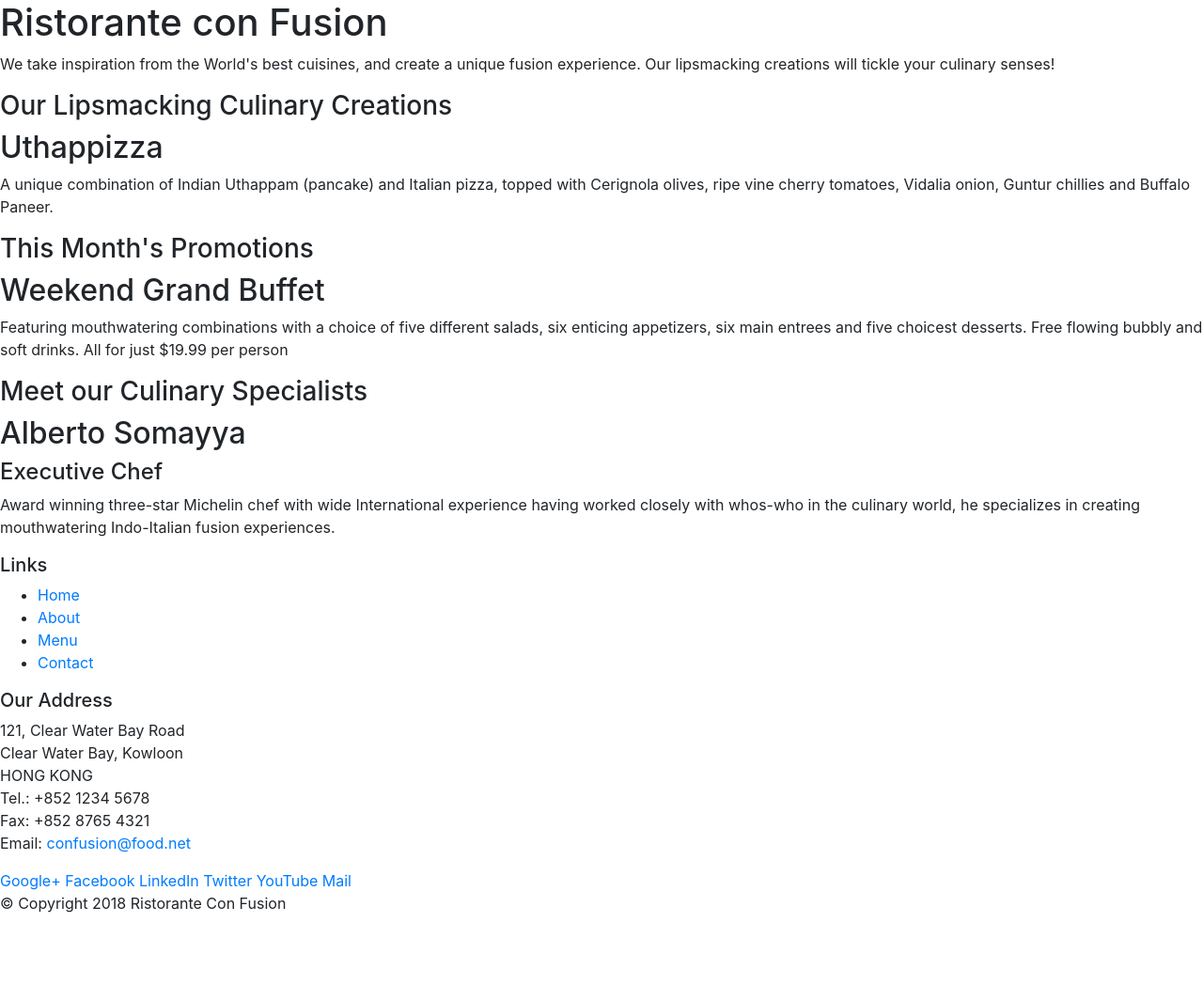
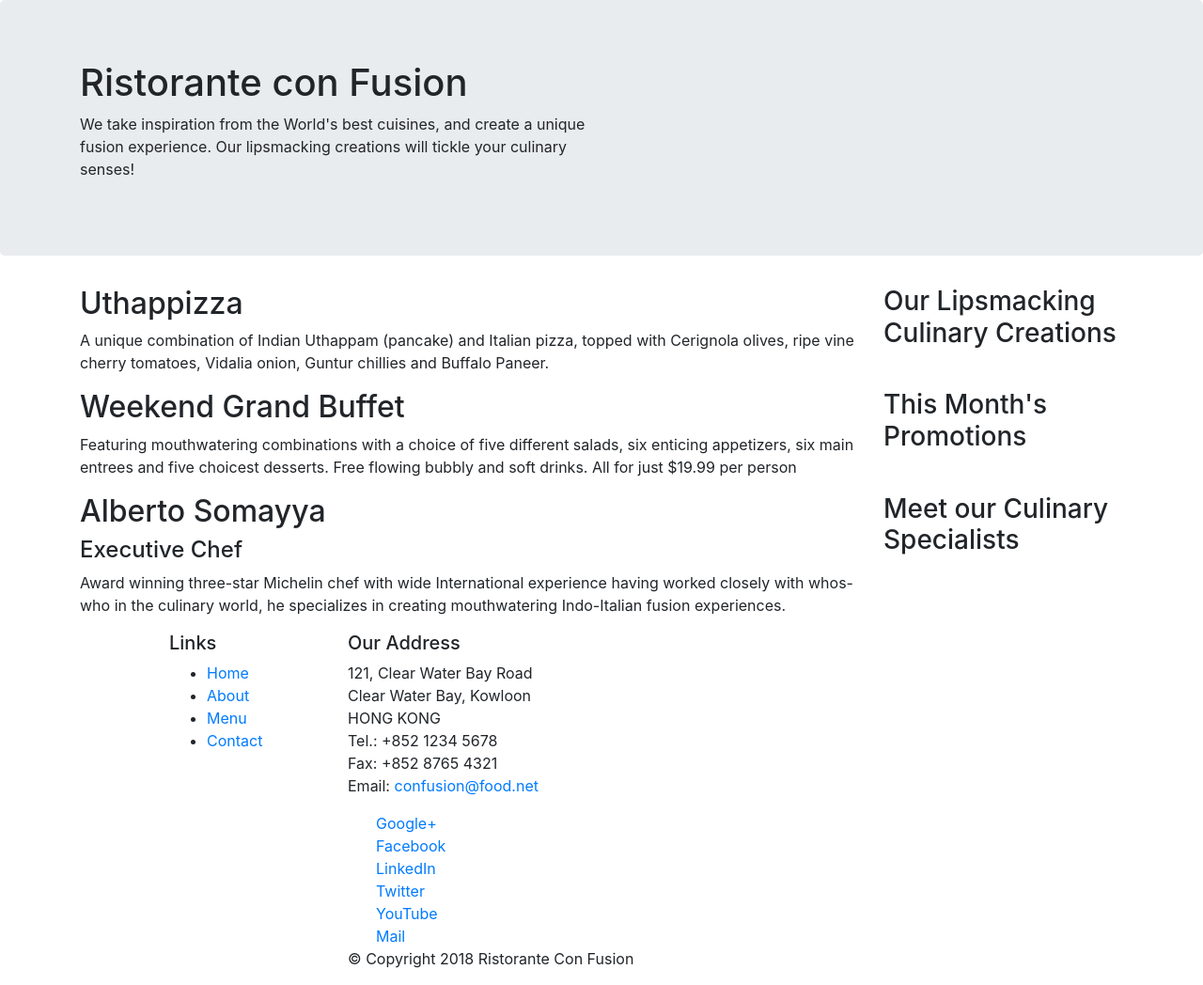
Before and after one commit to Miguel-1974/conFusion, a website: page index.html in a window 1280 px wide. Shown: the whole page at 94% size. Before the commit the page ends 989 px from the top, so only its background shows below. Drawn offline with nearby package versions, Linux system fonts and the light colour scheme.

Commit message:
Bootstrap Grid Part 1

```diff
--- a/index.html
+++ b/index.html
@@ -14,46 +14,46 @@
 
 <body>
 
-    <header>
-        <div>
-            <div>
-                <div>
+    <header class="jumbotron">
+        <div class="container">
+            <div class="row">
+                <div class="col-12 col-sm-6">
                     <h1>Ristorante con Fusion</h1>
                     <p>We take inspiration from the World's best cuisines, and create a unique fusion experience. Our lipsmacking creations will tickle your culinary senses!</p>
                 </div>
-                <div>
+                <div class="col-12 col-sm">
                 </div>
             </div>
         </div>
     </header>
 
-    <div>
-        <div>
-            <div>
+    <div class="container">
+        <div class="row">
+            <div class="col-12 col-sm-4 order-sm-last col-md-3">
                 <h3>Our Lipsmacking Culinary Creations</h3>
             </div>
-            <div>
+            <div class="col col-sm order-sm-first col-md">
                 <h2>Uthappizza</h2>
                 <p>A unique combination of Indian Uthappam (pancake) and Italian pizza, topped with Cerignola olives, ripe vine cherry tomatoes, Vidalia onion, Guntur chillies and Buffalo Paneer.</p>
             </div>
         </div>
 
 
-        <div>
-            <div>
+        <div class="row">
+            <div class="col-12 col-sm-4 order-sm-last col-md-3">
                 <h3>This Month's Promotions</h3>
             </div>
-            <div>
+            <div class="col col-sm order-sm-first col-md">
                 <h2>Weekend Grand Buffet</h2>
                 <p>Featuring mouthwatering combinations with a choice of five different salads, six enticing appetizers, six main entrees and five choicest desserts. Free flowing bubbly and soft drinks. All for just $19.99 per person </p>
             </div>
         </div>
 
-        <div>
-            <div>
+        <div class="row">
+            <div class="col-12 col-sm-4 order-sm-last col-md-3">
                 <h3>Meet our Culinary Specialists</h3>
             </div>
-            <div>
+            <div class="col col-sm order-sm-first col-md">
                 <h2>Alberto Somayya</h2>
                 <h4>Executive Chef</h4>
                 <p>Award winning three-star Michelin chef with wide International experience having worked closely with whos-who in the culinary world, he specializes in creating mouthwatering Indo-Italian fusion experiences. </p>
@@ -62,9 +62,9 @@
     </div>
 
     <footer>
-        <div>
-            <div>
-                <div>
+        <div class="container">
+            <div class="row">
+                <div class="col-4 offset-1 col-sm-2">
                     <h5>Links</h5>
                     <ul>
                         <li><a href="#">Home</a></li>
@@ -73,7 +73,7 @@
                         <li><a href="#">Contact</a></li>
                     </ul>
                 </div>
-                <div>
+                <div class="col-7 col-sm-5">
                     <h5>Our Address</h5>
                     <address>
 		              121, Clear Water Bay Road<br>
@@ -83,8 +83,8 @@
 		              Fax: +852 8765 4321<br>
 		              Email: <a href="mailto:confusion@food.net">confusion@food.net</a>
 		           </address>
-                </div>
-                <div>
+                <div class="col-12 col-sm-4">
+                <div class="col-auto">
                     <div>
                         <a href="http://google.com/+">Google+</a>
                         <a href="http://www.facebook.com/profile.php?id=">Facebook</a>
```
